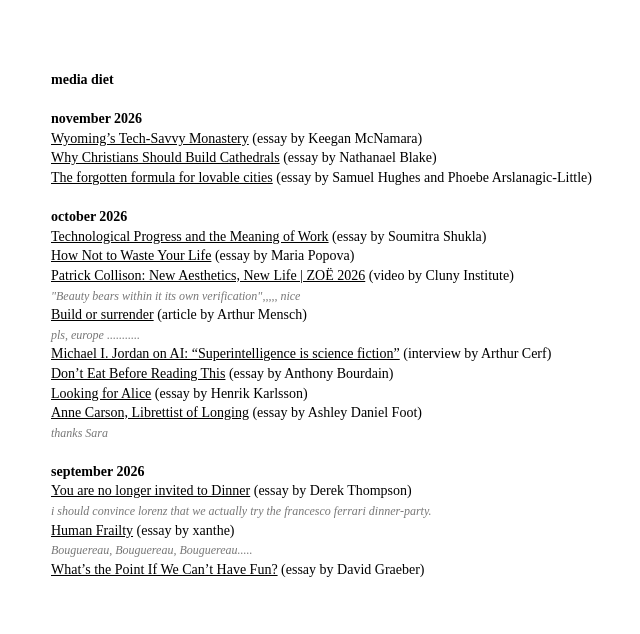
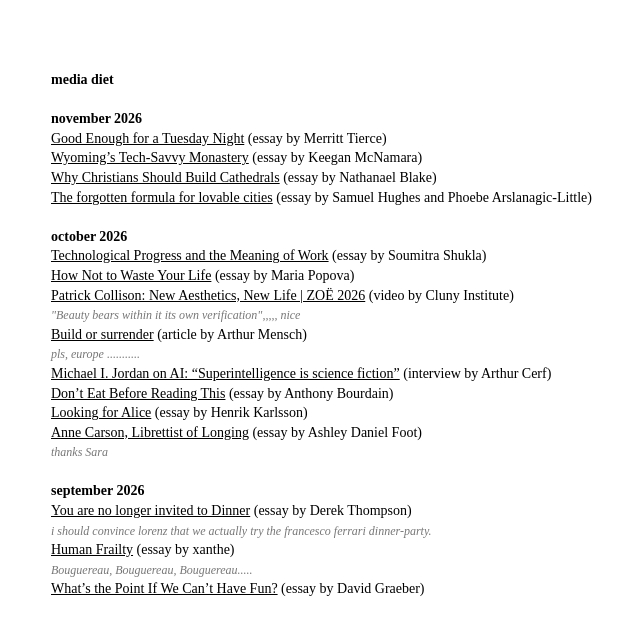
Before and after one commit to fridowicke/fridowicke.github.io, a plain HTML site: page read/index.html in a window 1280 px wide. Shown: the whole page, without its empty margins (295-935 px from the left). Drawn offline with Linux system fonts and the light colour scheme.

Commit message:
Add Good Enough for a Tuesday Night to media diet
Co-Authored-By: Claude Fable 5.2 <noreply@anthropic.com>

```diff
--- a/read/index.html
+++ b/read/index.html
@@ -39,6 +39,7 @@
     <main id="maincontent">
         <p><strong>media diet</strong></p>
         <p class="month"><strong>november 2026</strong></p>
+        <p><a href="https://www.newyorker.com/culture/the-weekend-essay/good-enough-for-a-tuesday-night">Good Enough for a Tuesday Night</a> (essay by Merritt Tierce)</p>
         <p><a href="https://arenamagazine.substack.com/p/wyomings-tech-savvy-monastery">Wyoming’s Tech-Savvy Monastery</a> (essay by Keegan McNamara)</p>
         <p><a href="https://thefederalist.com/2025/11/18/why-christians-should-build-cathedrals/">Why Christians Should Build Cathedrals</a> (essay by Nathanael Blake)</p>
         <p><a href="https://worksinprogress.co/issue/the-forgotten-formula-for-lovable-cities/">The forgotten formula for lovable cities</a> (essay by Samuel Hughes and Phoebe Arslanagic-Little)</p>
```
